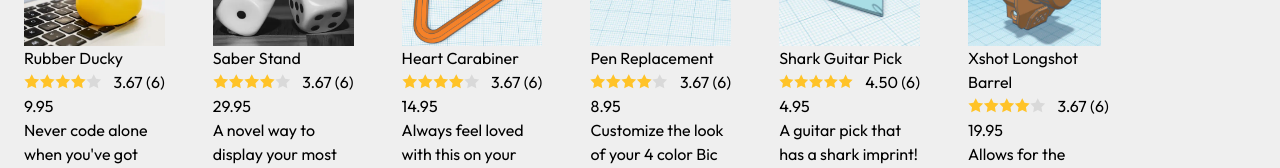
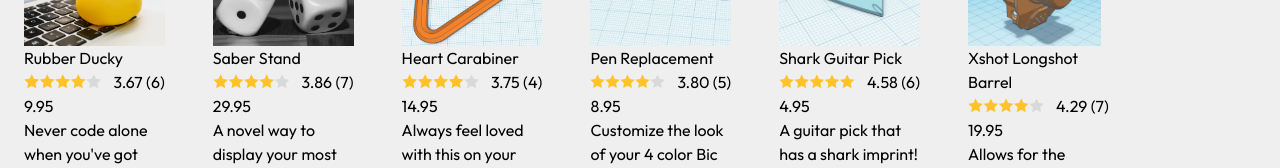
Before and after one commit to KingTingTheGreat/nerdnest3d, a React (Vite) app: page / in a window 1280 px wide. Shown: the part 199-367 px from the top of the page. Built offline with nearby package versions, Linux system fonts and the light colour scheme.

Commit message:
more mock reviews

```diff
--- a/src/products/heart-carabiner.ts
+++ b/src/products/heart-carabiner.ts
@@ -10,25 +10,23 @@
     reviews: [
         {
             rating: 5,
-            text: 'So impressed!',
+            text: 'So cute!',
             date: new Date(2023, 6, 13).valueOf(),
         },
-        { rating: 5, date: new Date(2023, 4, 10).valueOf() },
         {
-            rating: 4,
-            text: 'Pretty good duck. I just wish it came with sunglasses.',
+            rating: 3,
+            text: 'Broke. Just like my heart.',
+            date: new Date(2023, 4, 10).valueOf(),
+        },
+        {
+            rating: 5,
+            text: 'Made a great gift for my girlfriend <3',
             date: new Date(2023, 1, 1).valueOf(),
         },
         {
-            rating: 1,
-            text: 'Useless. Did not fix my bug :(',
+            rating: 2,
+            text: 'Not a good carabiner. Broke under light load.',
             date: new Date(2022, 12, 15).valueOf(),
-        },
-        { rating: 4, date: new Date(2022, 11, 11).valueOf() },
-        {
-            rating: 3,
-            text: 'Meh, ok I guess',
-            date: new Date(2022, 10, 30).valueOf(),
         },
     ],
     price: 14.95,
--- a/src/products/pen-replacement.ts
+++ b/src/products/pen-replacement.ts
@@ -15,26 +15,21 @@
     reviews: [
         {
             rating: 5,
-            text: 'So impressed!',
+            text: 'Made my pen very easy to find!',
             date: new Date(2023, 6, 13).valueOf(),
         },
         { rating: 5, date: new Date(2023, 4, 10).valueOf() },
         {
             rating: 4,
-            text: 'Pretty good duck. I just wish it came with sunglasses.',
+            text: 'Very good grip. The texture makes me uncomfortable though.',
             date: new Date(2023, 1, 1).valueOf(),
         },
         {
             rating: 1,
-            text: 'Useless. Did not fix my bug :(',
+            text: 'Useless. Did not fit.',
             date: new Date(2022, 12, 15).valueOf(),
         },
         { rating: 4, date: new Date(2022, 11, 11).valueOf() },
-        {
-            rating: 3,
-            text: 'Meh, ok I guess',
-            date: new Date(2022, 10, 30).valueOf(),
-        },
     ],
     price: 8.95,
     sizes: ['S', 'M', 'L', 'XL'],
--- a/src/products/saber-stand.ts
+++ b/src/products/saber-stand.ts
@@ -14,25 +14,30 @@
     reviews: [
         {
             rating: 5,
-            text: 'So impressed!',
+            text: 'Great product! Looks very cool on my wall.',
             date: new Date(2023, 6, 13).valueOf(),
         },
         { rating: 5, date: new Date(2023, 4, 10).valueOf() },
         {
             rating: 4,
-            text: 'Pretty good duck. I just wish it came with sunglasses.',
+            text: 'Pretty good. Some print defects.',
             date: new Date(2023, 1, 1).valueOf(),
         },
         {
             rating: 1,
-            text: 'Useless. Did not fix my bug :(',
+            text: 'Useless. Broke after a few days.',
             date: new Date(2022, 12, 15).valueOf(),
         },
         { rating: 4, date: new Date(2022, 11, 11).valueOf() },
         {
             rating: 3,
-            text: 'Meh, ok I guess',
+            text: 'I wish it was a bit more study.',
             date: new Date(2022, 10, 30).valueOf(),
+        },
+        {
+            rating: 5,
+            text: 'Great product! I love it!',
+            date: new Date(2023, 10, 30).valueOf(),
         },
     ],
     price: 29.95,
--- a/src/products/shark-guitar-pick.ts
+++ b/src/products/shark-guitar-pick.ts
@@ -19,8 +19,8 @@
         },
         { rating: 5, date: new Date(2023, 4, 10).valueOf() },
         {
-            rating: 4,
-            text: 'Pretty good duck. I just wish it came with sunglasses.',
+            rating: 4.5,
+            text: 'Pretty good pick. I just wish it came with more than one.',
             date: new Date(2023, 1, 1).valueOf(),
         },
         {
--- a/src/products/xshot-longshot-barrel.ts
+++ b/src/products/xshot-longshot-barrel.ts
@@ -23,19 +23,24 @@
         { rating: 5, date: new Date(2023, 4, 10).valueOf() },
         {
             rating: 4,
-            text: 'Pretty good duck. I just wish it came with sunglasses.',
+            text: 'Big performance improvement.',
             date: new Date(2023, 1, 1).valueOf(),
         },
         {
-            rating: 1,
-            text: 'Useless. Did not fix my bug :(',
+            rating: 3,
+            text: 'Works well. Difficult to install',
             date: new Date(2022, 12, 15).valueOf(),
         },
         { rating: 4, date: new Date(2022, 11, 11).valueOf() },
         {
-            rating: 3,
-            text: 'Meh, ok I guess',
+            rating: 5,
+            text: 'Great performance improvement. Very easy to install.',
             date: new Date(2022, 10, 30).valueOf(),
+        },
+        {
+            rating: 4,
+            text: "Looks nice. Orange doesn't match the rest of the blaster.",
+            date: new Date(2022, 12, 30).valueOf(),
         },
     ],
     price: 19.95,
```
